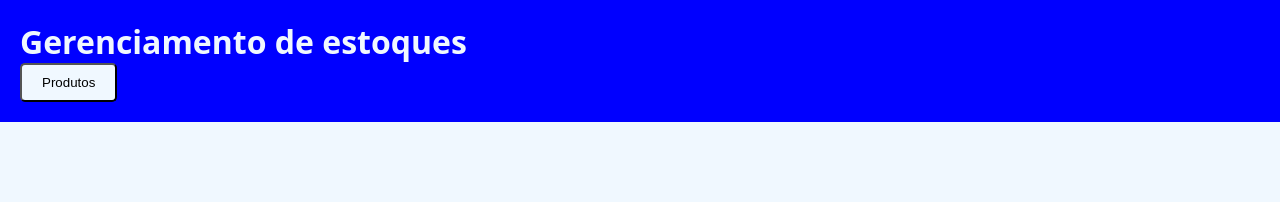
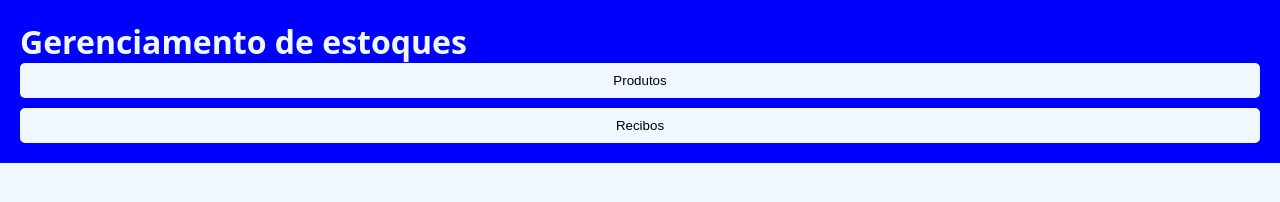
Before and after one commit to NSILVAcode/gerenciamento-de-estoque, a plain HTML site: page client/index.html in a window 1280 px wide. Drawn offline with Linux system fonts and the light colour scheme.

Commit message:
aspdasdasd

```diff
--- a/client/index.html
+++ b/client/index.html
@@ -12,9 +12,10 @@
             <h1>Gerenciamento de estoques</h1>
         </div>
 
-        <button>
-            Produtos
-        </button>
+        <div class="botões">
+            <button>Produtos</button>
+            <button>Recibos</button>
+        </div>
     </header>
 </body>
 </html>
--- a/client/style.css
+++ b/client/style.css
@@ -15,12 +15,21 @@ header {
 header > div {
     margin: auto;
 }
+.botões {
+    display: flex;
+    flex-direction: column;
+    gap: 10px;
+    maring
+}
 button {
     background-color: aliceblue;
     color: black;
+    display: flex;
+    flex-direction: column;
 
     display: inline-block;
     padding: 10px 20px;
 
     border-radius: 5px;
+    border: none;
 }
```
